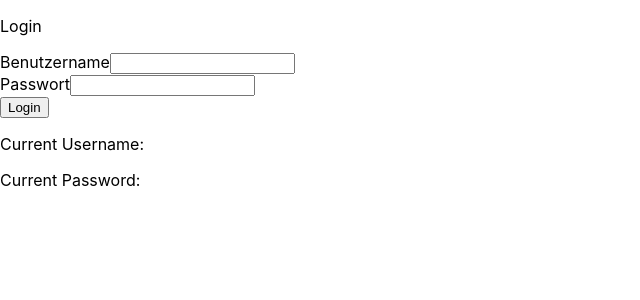
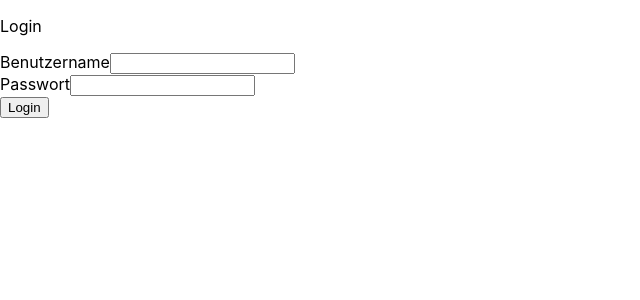
Before and after one commit to track-your-bed/track-your-bed, a React (Create React App) app in the folder frontend/: page / in a window 1280 px wide. Shown: the top 300 px of the page, without its empty margins (0-640 px from the left). Built offline with nearby package versions, Linux system fonts and the light colour scheme.

Commit message:
Update LoginForm
LoginButton creates JSON with username, password

```diff
--- a/frontend/src/components/LoginForm/LoginForm.tsx
+++ b/frontend/src/components/LoginForm/LoginForm.tsx
@@ -2,6 +2,7 @@ import * as React from "react";
 
 // Components
 import InputField from "../InputField/InputField";
+import Button from "../Button/Button";
 
 // Style
 import "./LoginForm.scss";
@@ -9,6 +10,10 @@ import "./LoginForm.scss";
 const Login: React.FunctionComponent = () => {
   const [username, setUsername] = React.useState("");
   const [password, setPassword] = React.useState("");
+  function login(){
+    const text = `{"username": "${username}", "password": "${password}"}`;
+    console.log(JSON.parse(text));
+  }
 
   return (
     <div>
@@ -28,13 +33,14 @@ const Login: React.FunctionComponent = () => {
           setPassword(event.currentTarget.value)
         }
       />
-      <button type="button">Login</button>
-      <p>
-        Current Username: <span>{username}</span>
-      </p>
-      <p>
-        Current Password: <span>{password}</span>
-      </p>
+      <Button
+      id="loginButton"
+      text="Login"
+      onClick={(): void =>
+        login()
+      }
+
+      />
     </div>
   );
 };
```
